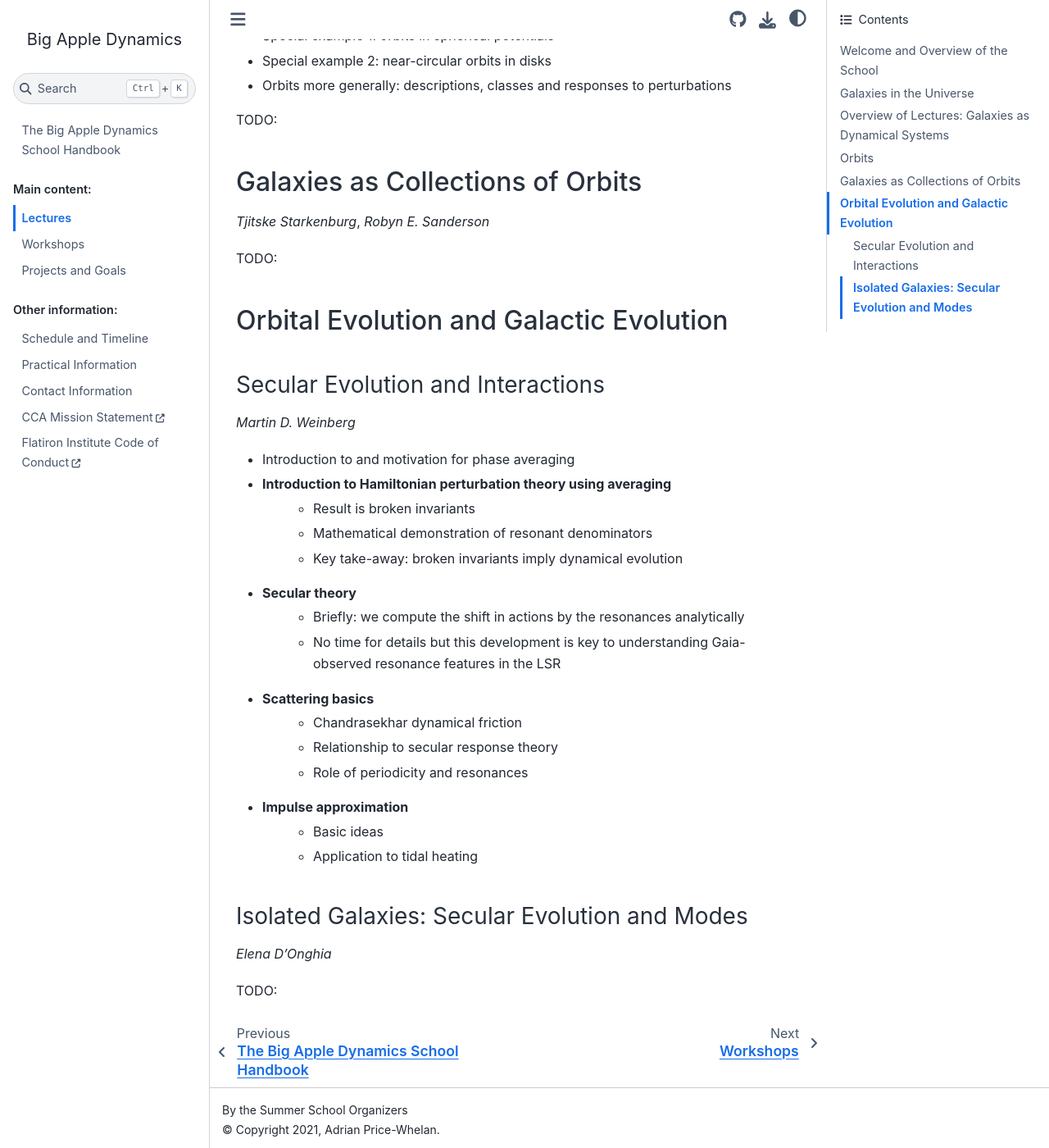
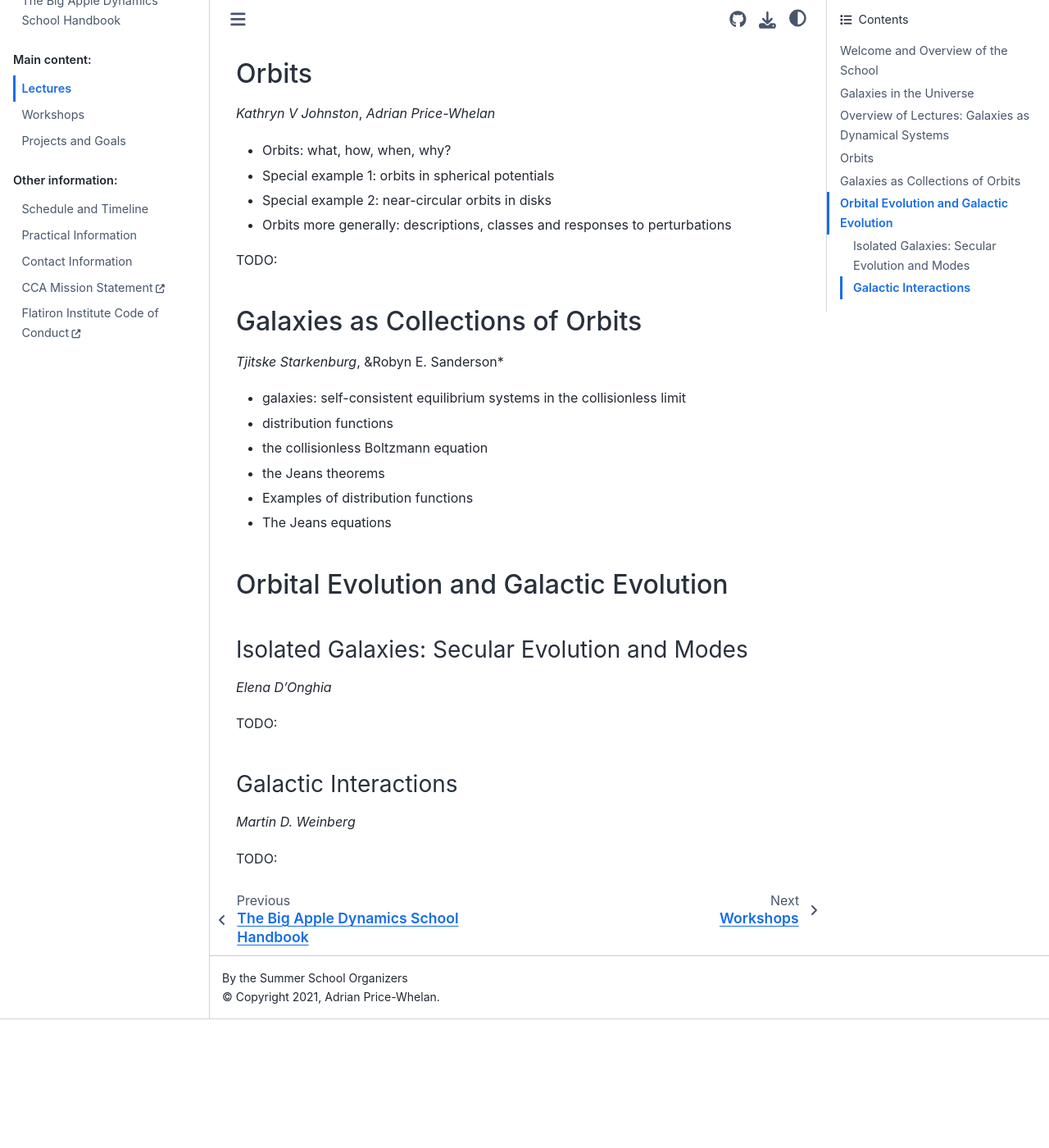
Before and after one commit to CCADynamicsGroup/SummerSchoolHandbook, a Sphinx documentation site: the page built from source/lectures.rst, in a window 1280 px wide and 1400 px high, scrolled down 1118 px. Shown: the whole window at 82% size. Built offline with Sphinx 7.4.7 and the Sphinx Book theme 1.1.4, drawn with Linux system fonts in a browser that asks for light colours; after the commit the page ends 2361 px from its top, so only the background shows below that; some of the changed text lies outside the part shown.

Commit message:
Update lectures.rst
added summary of galaxy formation intro and description of galaxies as a collection of orbits

```diff
--- a/source/lectures.rst
+++ b/source/lectures.rst
@@ -15,8 +15,10 @@
 
 *Tjitske Starkenburg*
 
-TODO:
-
+* Galaxies are building blocks in the Universe but show an incredible wide variety of properties. Our theories of galaxy formation have to be able to explain all flavors.
+* A lightning intro to cosmological galaxy formation
+* Gravity beyond the individual halo: hierarchical galaxy formation leads to galaxy groups and clusters, and galaxy interactions
+* Galactic dynamics takes place within the context of galaxy formation physics; galaxy formation physics takes place in the context of dynamical effects
 
 Overview of Lectures: Galaxies as Dynamical Systems
 ---------------------------------------------------
@@ -62,35 +64,18 @@
 Galaxies as Collections of Orbits
 ---------------------------------
 
-*Tjitske Starkenburg*, *Robyn E. Sanderson*
+*Tjitske Starkenburg*, &Robyn E. Sanderson*
 
-TODO:
+* galaxies: self-consistent equilibrium systems in the collisionless limit
+* distribution functions
+* the collisionless Boltzmann equation
+* the Jeans theorems
+* Examples of distribution functions
+* The Jeans equations
 
 
 Orbital Evolution and Galactic Evolution
 ----------------------------------------
-
-Secular Evolution and Interactions
-~~~~~~~~~~~~~~~~~~~~~~~~~~~~~~~~~~
-
-*Martin D. Weinberg*
-
-* Introduction to and motivation for phase averaging
-* Introduction to Hamiltonian perturbation theory using averaging
-   * Result is broken invariants
-   * Mathematical demonstration of resonant denominators
-   * Key take-away: broken invariants imply dynamical evolution
-* Secular theory
-   * Briefly: we compute the shift in actions by the resonances analytically
-   * No time for details but this development is key to understanding Gaia-observed resonance features in the LSR
-* Scattering basics
-   * Chandrasekhar dynamical friction
-   * Relationship to secular response theory
-   * Role of periodicity and resonances
-* Impulse approximation
-   * Basic ideas
-   * Application to tidal heating
-
 
 Isolated Galaxies: Secular Evolution and Modes
 ~~~~~~~~~~~~~~~~~~~~~~~~~~~~~~~~~~~~~~~~~~~~~~
@@ -98,3 +83,11 @@
 *Elena D'Onghia*
 
 TODO:
+
+
+Galactic Interactions
+~~~~~~~~~~~~~~~~~~~~~
+
+*Martin D. Weinberg*
+
+TODO:
```
